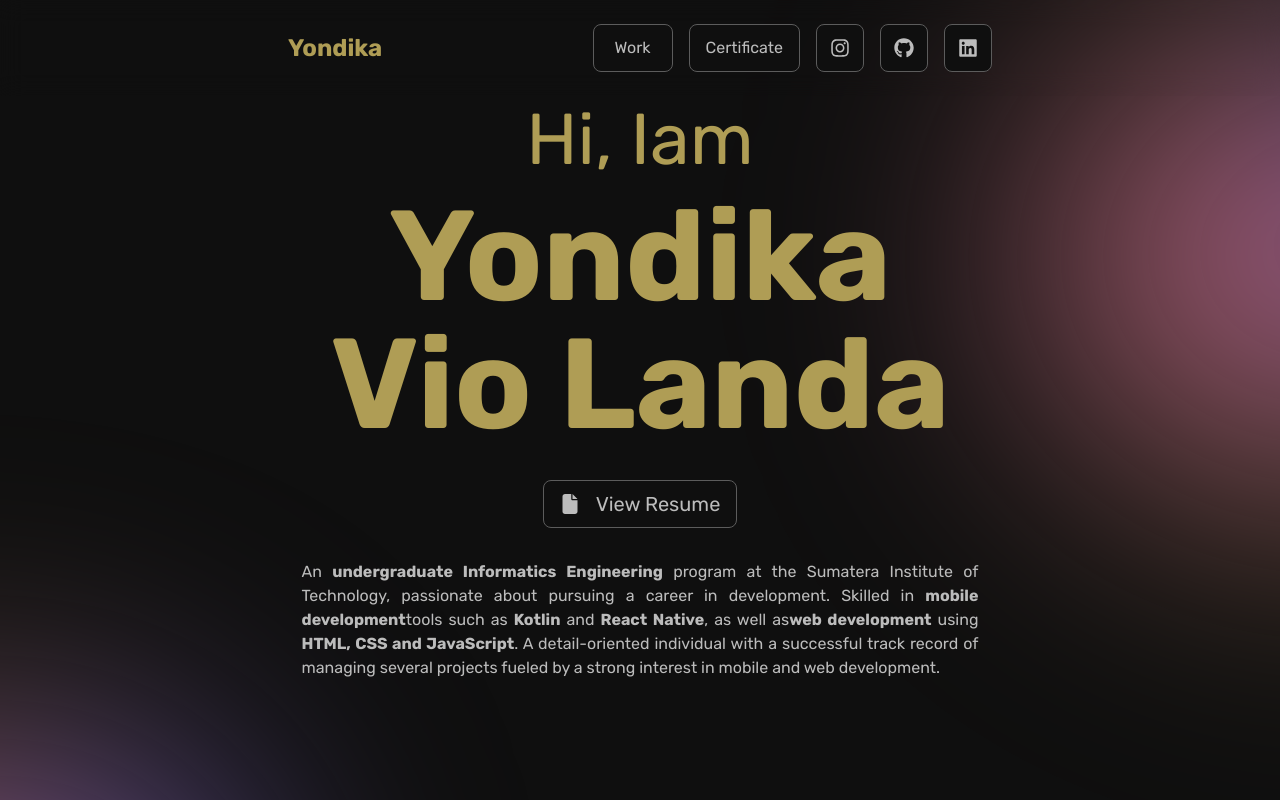
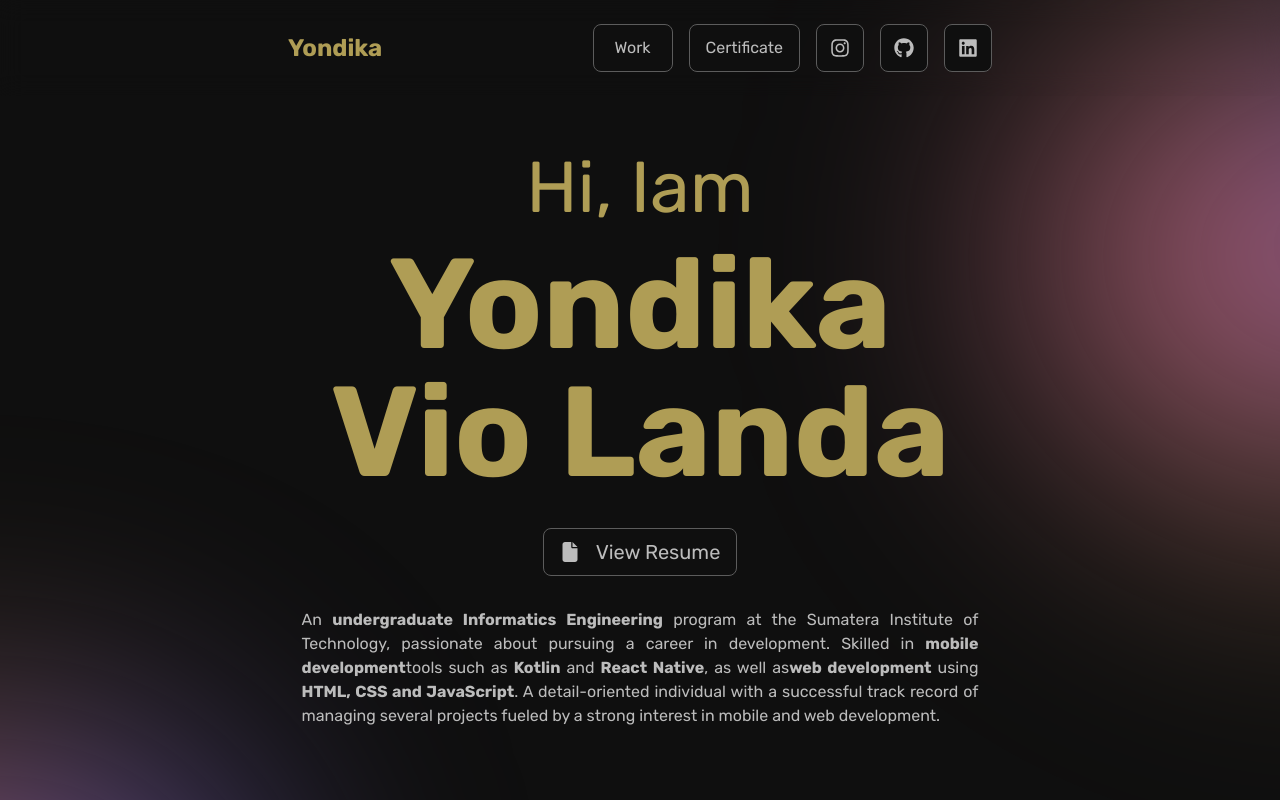
Before and after one commit to yondikavl/portfolio, a Next.js app: page / in a window 1280 px wide. Shown: the top 800 px of the page. Built offline with nearby package versions, Linux system fonts and the light colour scheme.

Commit message:
fix: responsive

```diff
--- a/src/components/elements/Hero.tsx
+++ b/src/components/elements/Hero.tsx
@@ -12,7 +12,7 @@ export const Hero = () => {
 
   return (
     <>
-      <main className="mt-12 flex min-h-screen flex-col items-stretch justify-center text-whitey">
+      <main className="mt-12 flex min-h-screen flex-col items-stretch justify-center text-whitey md:mt-24">
         <img
           src="bg-ellips-1.svg"
           alt=""
```
